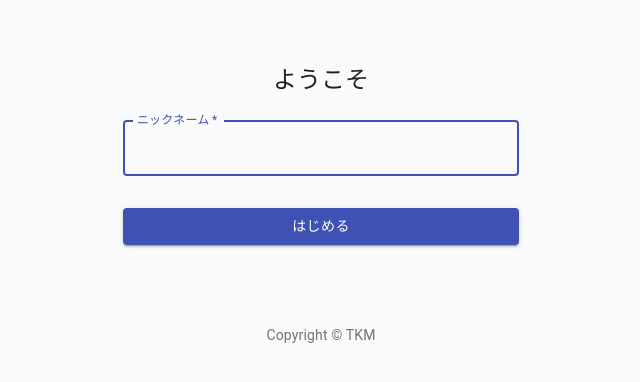
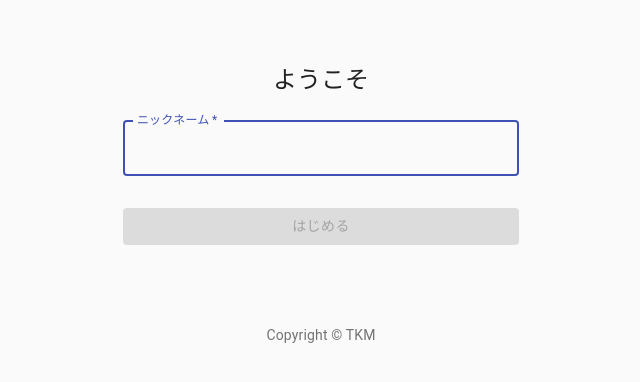
Before and after one commit to s1011web/idobatakaigi, a React (Create React App) app: page / in a window 1280 px wide. Shown: the top 382 px of the page, without its empty margins (319-959 px from the left). Built offline with nearby package versions, Linux system fonts and the light colour scheme.

Commit message:
clickBtn status manage

```diff
--- a/src/components/SignIn.js
+++ b/src/components/SignIn.js
@@ -1,4 +1,4 @@
-import React from 'react';
+import React, { useState, useEffect } from 'react';
 import Button from '@material-ui/core/Button';
 import CssBaseline from '@material-ui/core/CssBaseline';
 import TextField from '@material-ui/core/TextField';
@@ -46,7 +46,12 @@
 
 export default function SignIn({ setName }) {
   const classes = useStyles();
-
+  const [disabled, setDisabled] = useState(true);
+  const [string, setString] = useState('');
+  useEffect(() => {
+    const disabled = string === '';
+    setDisabled(disabled);
+  }, [string]);
   return (
     <Container component="main" maxWidth="xs">
       <CssBaseline />
@@ -64,6 +69,7 @@
             label="ニックネーム"
             name="name"
             autoFocus
+            onChange={(e) => setString(e.target.value)}
           />
           <Button
             type="submit"
@@ -71,6 +77,7 @@
             variant="contained"
             color="primary"
             className={classes.submit}
+            disabled={disabled}
           >
             はじめる
           </Button>
```
